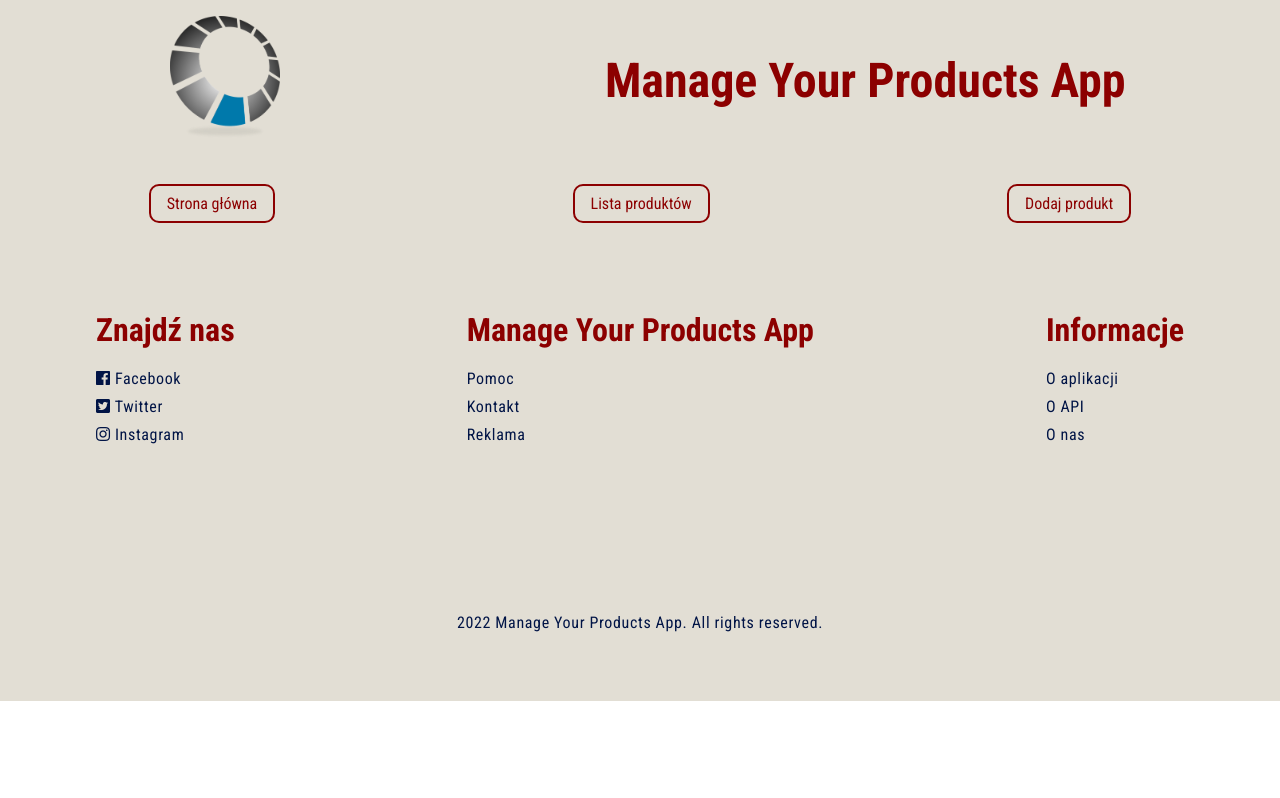
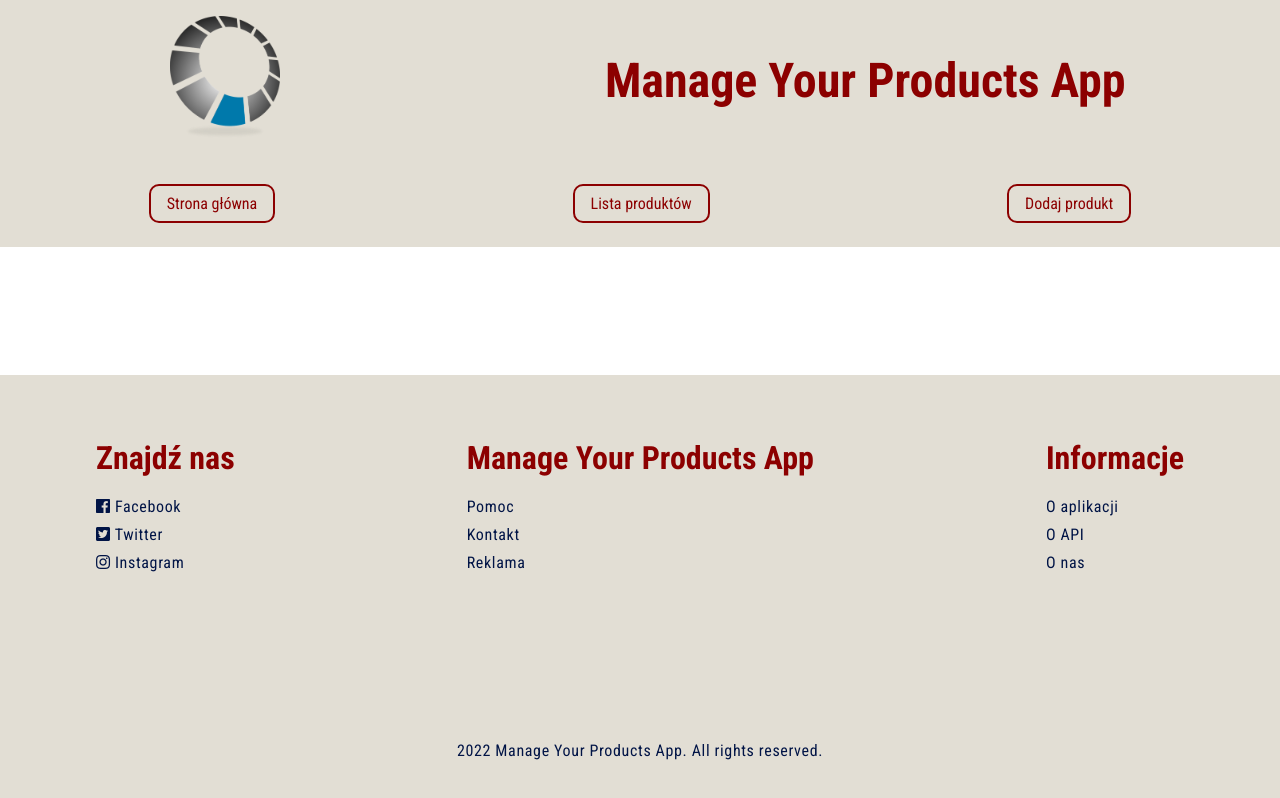
Before and after one commit to madridista5/cm_task_react_front, a React (Create React App) app: page /products in a window 1280 px wide. Shown: the top 798 px of the page. Built offline with nearby package versions, Linux system fonts and the light colour scheme.

Commit message:
Component TableProductsPage has been created.

```diff
--- /dev/null
+++ b/src/components/TableProductsPage/TableProductsPage.tsx
@@ -0,0 +1,9 @@
+import React from "react";
+
+import './TableProductsPage.css';
+
+export const TableProductsPage = () => {
+    return(
+        <div className="app__products-table section__padding"></div>
+    )
+}
--- a/src/pages/Products/Products.tsx
+++ b/src/pages/Products/Products.tsx
@@ -2,12 +2,14 @@ import React from "react";
 import {HeaderProductsPage} from "../../components/HeaderProductsPage/HeaderProductsPage";
 import {NavbarProductsPage} from "../../components/NavbarProductsPage/NavbarProductsPage";
 import {FooterProductsPage} from "../../components/FooterProductsPage/FooterProductsPage";
+import {TableProductsPage} from "../../components/TableProductsPage/TableProductsPage";
 
 export const Products = () => {
     return(
         <div className="app__products">
             <HeaderProductsPage/>
             <NavbarProductsPage/>
+            <TableProductsPage/>
             <FooterProductsPage/>
         </div>
     );
```
Also changed, not shown: src/components/TableProductsPage/TableProductsPage.css (added).
